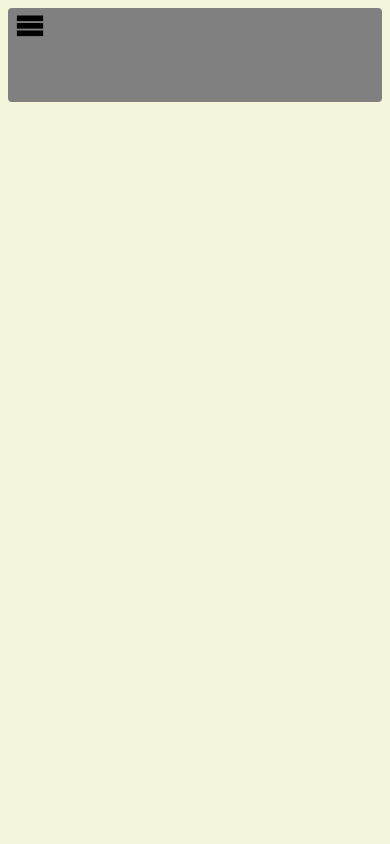
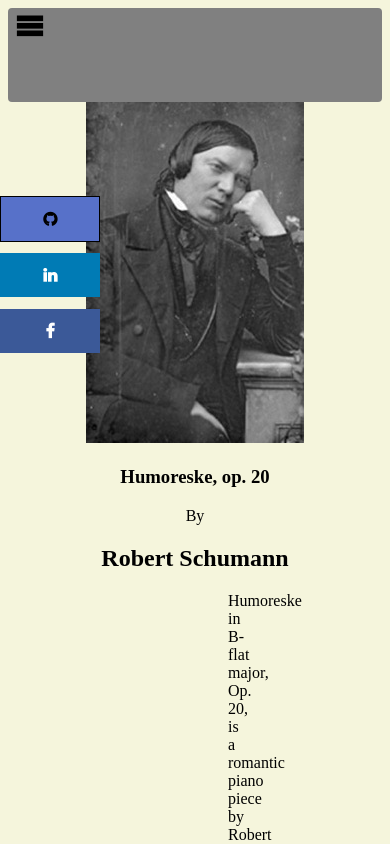
Before and after one commit to hoszie/portfolio-301, a plain HTML site: page index.html in a window 390 px wide. Shown: the top 844 px of the page. Drawn offline with nearby package versions, Linux system fonts and the light colour scheme; files whose address does not match are found by name.

Commit message:
cloned template and rendered to DOM, includes both stretch goals

```diff
--- a/CSS/base.css
+++ b/CSS/base.css
@@ -11,4 +11,14 @@ body {
     color: black;
 }
 
-icon-
+.sm-item {
+    padding: 0px;
+}
+
+.sm-icon {
+    display: block;
+    color: rgb(255, 255, 255);
+    font-weight: bold;
+    text-align: center;
+    padding: 30px;
+}
--- a/CSS/layout.css
+++ b/CSS/layout.css
@@ -28,6 +28,15 @@
     font-size: 30px;
 }
 
+#social-media {
+    position: fixed;
+    left: 0;
+    width: 15%;
+    height: 20%;
+    min-width: 100px;
+    max-width: 100px;
+    top: 190px;
+}
 
 
  @media screen and (min-width: 800px) {
--- a/CSS/modules.css
+++ b/CSS/modules.css
@@ -12,3 +12,21 @@
 .nb-icon:hover {
     text-decoration: underline;
 }
+
+.sm-icon {
+    text-decoration: none;
+    text-transform: uppercase;
+}
+
+#git-icon {
+    border: black solid 1px;
+    background-color: rgb(87, 113, 201);
+}
+
+.template {
+    display: none;
+}
+
+#articles {
+    text-align: center;
+}
--- a/CSS/music.css
+++ b/CSS/music.css
@@ -1,13 +1,14 @@
 body {
-    background-color: black;
+    background-color: beige;
 }
 
 #music-box {
-    background-color:white;
+    background-color:rgba(90, 141, 199, 0.144);
     margin: auto;
     width: 75%;
     text-align: center;
     border-radius: 5px;
+    margin-top: 50px;
 }
 
 #heading {
--- a/index.html
+++ b/index.html
@@ -5,45 +5,57 @@
     <meta charset="UTF-8">
     <meta name="viewport" content="width=device-width, initial-scale=1">
     <title>Nick's Portfolio Page</title>
-    <!-- <link rel="stylesheet" href="https://cdnjs.cloudflare.com/ajax/libs/font-awesome/4.7.0/css/font-awesome.min.css"> -->
+    <link rel="stylesheet" href="https://cdnjs.cloudflare.com/ajax/libs/font-awesome/4.7.0/css/font-awesome.min.css">
     <link rel="stylessheet" href="CSS/demo.css">
     <link rel="stylesheet" type="text/css" href="CSS/icon-style.css">
     <link rel="stylesheet" type="text/css" href="CSS/style.css">
+    <!-- <script id="music-template" type="text/x-handlebars-template">
+        <link rel="stylesheet" type="text/css" href="CSS/music.css">
+        <div id="my-music-template">
+                <img src="{{{image}}}" />
+                <h1>{{{title}}}</h1>
+                <h2>By {{composer}}</h2>
+                <p>{{{description}}}</p>
+                <a href="{{pieceUrl}}">Listen Here</a>
+            </div>
+    </script> -->
 </head>
 <body>
     <header>
         <div id="header-div">
             <span class="icon-menu"></span>
             <ul id="nav-bar">
-                <li class="nb-item"><a class="nb-icon" href="#">Home</a></li>
-                <li class="nb-item"><a class="nb-icon" href="#">Contact</a></li>
-                <li class="nb-item"><a class="nb-icon" href="#">Music</a></li>
-                <li class="nb-item"><a class="nb-icon" href="#">About</a></li>
+                <li class="nb-item"><a class="nb-icon" id="one" href="#">Home</a></li>
+                <li class="nb-item"><a class="nb-icon" id="two "href="#">Contact</a></li>
+                <li class="nb-item"><a class="nb-icon" id="three" href="#">Music</a></li>
+                <li class="nb-item"><a class="nb-icon" id="four" href="#">About</a></li>
             </ul>
         </div>
     </header>
 
-    <!-- <main>
-    <section>
+    <main>
         <aside>
             <ul id="social-media">
-                <li class="sm-item"><a class="sm-icon fa fa-github" href="https://github.com/hoszie" target="_blank">GitHub</a></li>
+                <li class="sm-item"><a class="sm-icon fa fa-github" id="git-icon" href="https://github.com/hoszie" target="_blank"></a></li>
                 <li class="sm-item"><a class="sm-icon fa fa-linkedin" href="https://www.linkedin.com/in/nick-hoszko-5ba674139/" target="_blank"></a></li>
                 <li class="sm-item"><a class="sm-icon fa fa-facebook" href="https://www.facebook.com/nick.hoszko" target="_blank"></a></li>
             </ul>
         </aside>
-    </section>
-    <section>
-        <div id="home"><a name="home"></a>
-            <p>This is my home paragraph.</p>
-        </div>
-        <div id="about"><a name="about"></a>
-            <p>This is a paragraph about me.</p>
-        </div>
-    </section>
+        <section id="articles">
+            <article class="template">
+                <div id="my-music-template">
+                    <img src="" />
+                    <h1>Title</h1>
+                    By<h2>Composer</h2>
+                    <p id="description"></p>
+                    <a href="">Listen Here</a>
+                    Recorded <time pubdate datetime="2000-01-01">Recorded Time</time>
+                </div>
+            </article>
+        </section>
     </main>
 
-    <! <footer>
+    <!-- <footer>
 
             <div id="topNav" class="navigation">
                     <span id="closebtn" onclick="navToggle()">
@@ -68,6 +80,9 @@
 
     </footer> -->
     <!-- <a href="#top">Top</a> -->
-    <script src="app.js"></script>
+    <script src="https://ajax.googleapis.com/ajax/libs/jquery/3.1.1/jquery.min.js"></script>
+    <script src="http://cloud.github.com/downloads/wycats/handlebars.js/handlebars-1.0.0.beta.6.js" type="text/javascript" charset="utf-8"></script>
+    <script type="text/javascript" src="scripts/arrayObjects.js"></script>
+    <script type="text/javascript" src="scripts/app.js"></script>
 </body>
 </html>
--- /dev/null
+++ b/libraries/hamburger.js
@@ -0,0 +1,5 @@
+$(document).ready(function(){
+	$('#nav-icon1,#nav-icon2,#nav-icon3,#nav-icon4').click(function(){
+		$(this).toggleClass('open');
+	});
+});
--- /dev/null
+++ b/scripts/app.js
@@ -0,0 +1,61 @@
+'use strict';
+
+///////////////////////// MUSIC CONSTRUCTOR FUNCTION ///////////////////////
+var piecesArr = [];
+
+function Pieces (musicPiecesObj) {
+    this.title = musicPiecesObj.title;
+    this.composer = musicPiecesObj.composer;
+    this.description = musicPiecesObj.description;
+    this.pieceUrl = musicPiecesObj.pieceUrl;
+    this.image = musicPiecesObj.image;
+    this.recorded = musicPiecesObj.recorded;
+}
+/////////////////// DOM RENDER TEMPLATE ///////////////
+Pieces.prototype.toHtml = function() {
+    var $newPieces = $('article.template').clone();
+
+    $newPieces.removeClass('template');
+    $newPieces.find('h1').html(this.title);
+    $newPieces.find('#description').html(this.description);
+    $newPieces.find('h2').text(this.composer);
+    $newPieces.find('a').attr('href', this.pieceUrl);
+    $newPieces.find('img').attr('src', this.image);
+    $newPieces.find('time').attr('datetime', this.recorded).text('about ' + parseInt((new Date() - new Date(this.recorded))/60/60/24/1000) + ' days ago');
+    $newPieces.append('<hr>');
+    return $newPieces;
+  };
+
+musicPiecesObjArr.sort(function(a,b) {
+    return (new Date(b.recorded)) - (new Date(a.recorded));
+  });
+
+musicPiecesObjArr.forEach(function(musicObject) {
+     piecesArr.push(new Pieces(musicObject));
+});
+
+piecesArr.forEach(function(article) {
+    $('#articles').append(article.toHtml());
+  });
+
+
+
+
+
+
+///////////// HANDLEBARS //////////////////////
+// Pieces.prototype.toHtml = function() {
+//     var theTemplateScript = $("#music-template").html();
+//     var theTemplate = Handlebars.compile(theTemplateScript);
+//     return theTemplate(this);
+// }
+
+// musicPiecesObjArr.forEach(function(musicObject) {
+//     piecesArr.push(new Pieces(musicObject));
+// });
+
+// $('#three').on('click', function(){
+//     piecesArr.forEach(function(piecesArr) {
+//         $('#music-box').append(piecesArr.toHtml());
+//     });
+// });
--- /dev/null
+++ b/scripts/arrayObjects.js
@@ -0,0 +1,33 @@
+'use strict';
+
+//////////////////////// Array of music objects ///////////////////////
+
+var musicPiecesObjArr = [
+    {
+        title: 'Humoreske, op. 20',
+        composer: 'Robert Schumann',
+        description: '<p>Humoreske in B-flat major, Op. 20, is a romantic piano piece by Robert Schumann, composed in 1839 and dedicated to Julie von Webenau. Schumann cited Jean Paul\'s style of humour as source of inspiration, although there are no direct programmatic links to Jean Paul\'s oeuvre found in the piece.<br>The Humoreske consists of seven sections (not originally indicated as such by the composer except for the last one, "Zum Beschluss"), to be played attacca after each other. Although the piece is nominally written in B-flat major, most of the piece is set in B-flat major\'s relative minor key, G minor. The musical texture and emotional tone, though, varies widely and differs greatly between the sections<p>',
+        pieceUrl: 'https://soundcloud.com/user-398697111/sets/humoreske-op20',
+        image: 'images/schumann.jpg',
+        recorded: '2008-12-02'
+    },
+    {
+        title: 'Quintet for Piano & Winds in E<sup>b</sup> major, K.452',
+        composer: 'W.A. Mozart',
+        description: '<p>The Quintet in E flat major for Piano and Winds, K. 452, was completed by Wolfgang Amadeus Mozart on March 30, 1784 and premiered two days later at the Imperial and Royal National Court Theater in Vienna. Shortly after the premiere, Mozart wrote to his father that "I myself consider it to be the best thing I have written in my life." It is scored for piano, oboe, clarinet, horn and bassoon.</p>',
+        pieceUrl: 'https://soundcloud.com/user-398697111/sets/quintet-for-piano-winds-in-eb-major-k452',
+        image: 'images/mozart.jpeg',
+        recorded: '2006-06-24'
+    },
+
+    {
+        title: 'The Pleasure Dome of Kubali Khan',
+        composer: 'Charles Thomlinson Griffes',
+        description: '<p>The hypnotic tone poem "The Pleasure Dome of Kubla Khan" came to American composer Charles Tomlinson Griffes in a dream. And it maintains that dreamy, evocative quality.</p>',
+        pieceUrl: 'https://soundcloud.com/user-398697111/the-pleasure-dome-of-kublai-khan',
+        image: 'images/griffes.jpg',
+        recorded: '2007-11-06'
+    }
+
+
+];
```
